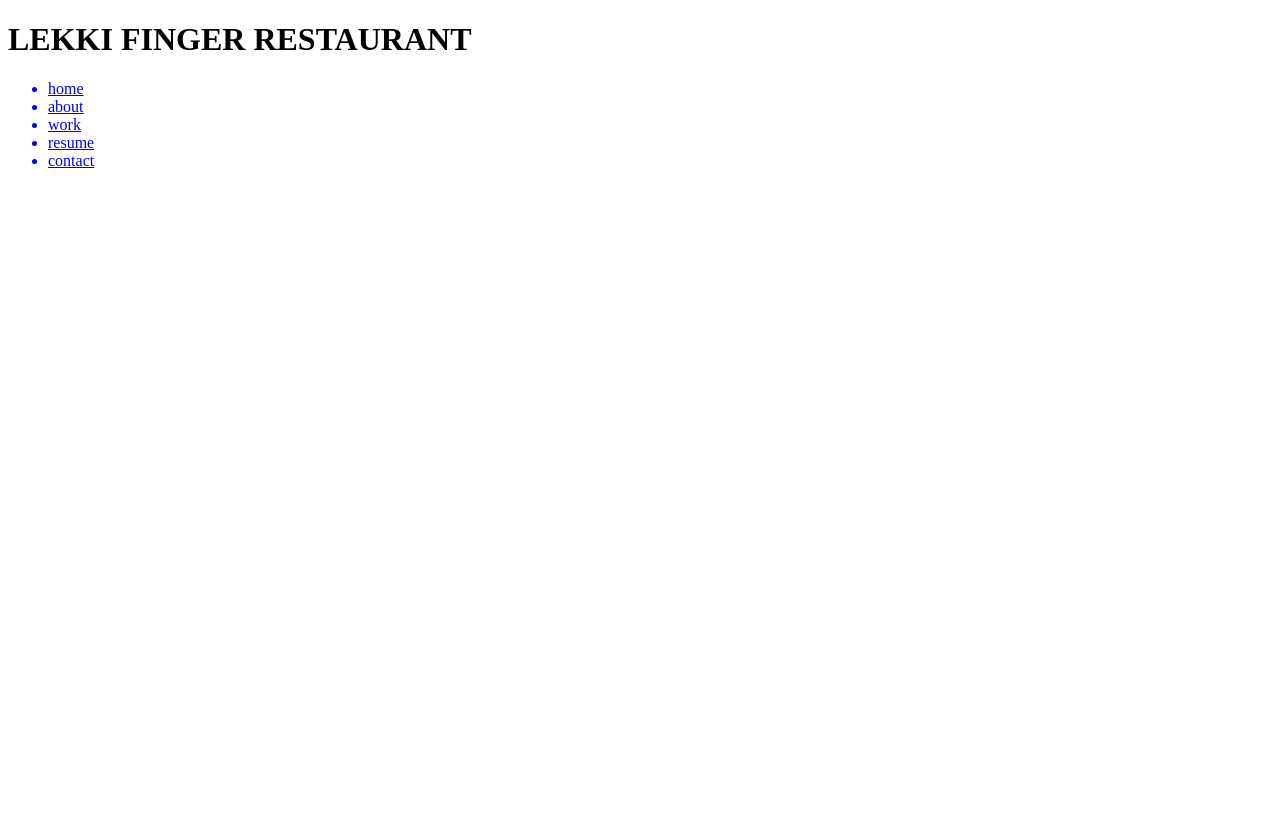
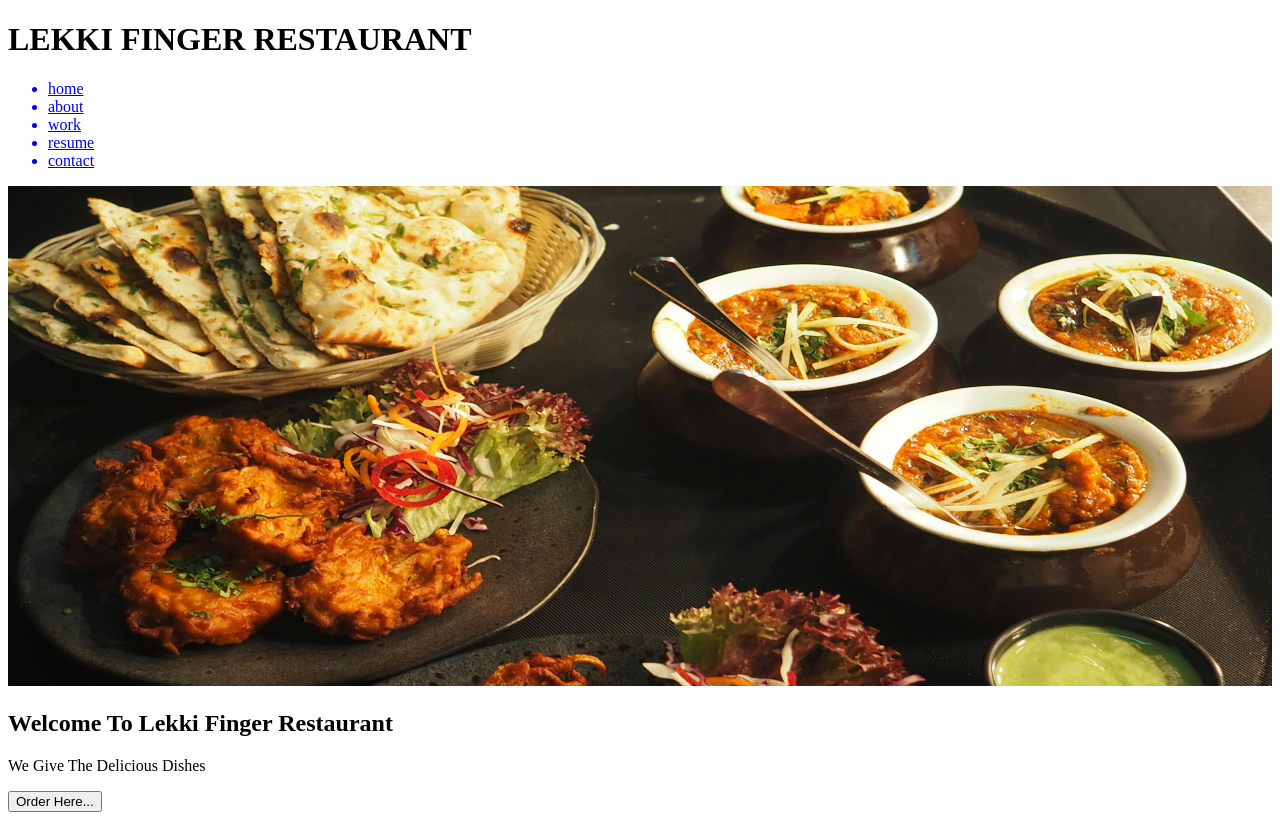
Before and after one commit to Teejayjet/groupworkproject, a plain HTML site: page index.html in a window 1280 px wide. Drawn offline with Linux system fonts and the light colour scheme.

Commit message:
Hero Section By Carlos

```diff
--- a/index.html
+++ b/index.html
@@ -22,5 +22,21 @@
         <a name="home"></a>
     </div>
 
+    <!-- this is the hero section  Dev by Carlos -->
+    <section>
+        <div>
+            <img src="./img/food.jpg" alt="this is an image" height="500" width="100%">
+            <h2>Welcome To Lekki Finger Restaurant</h2>
+            <p>We Give The Delicious Dishes</p>
+            <button>Order Here...</button>
+        </div>
+    </section>
+    <!-- this is the end of hero section -->
+
+
+
+
+
+
 </body>
 </html>
```
Also changed, not shown: img/food.jpg (added).
